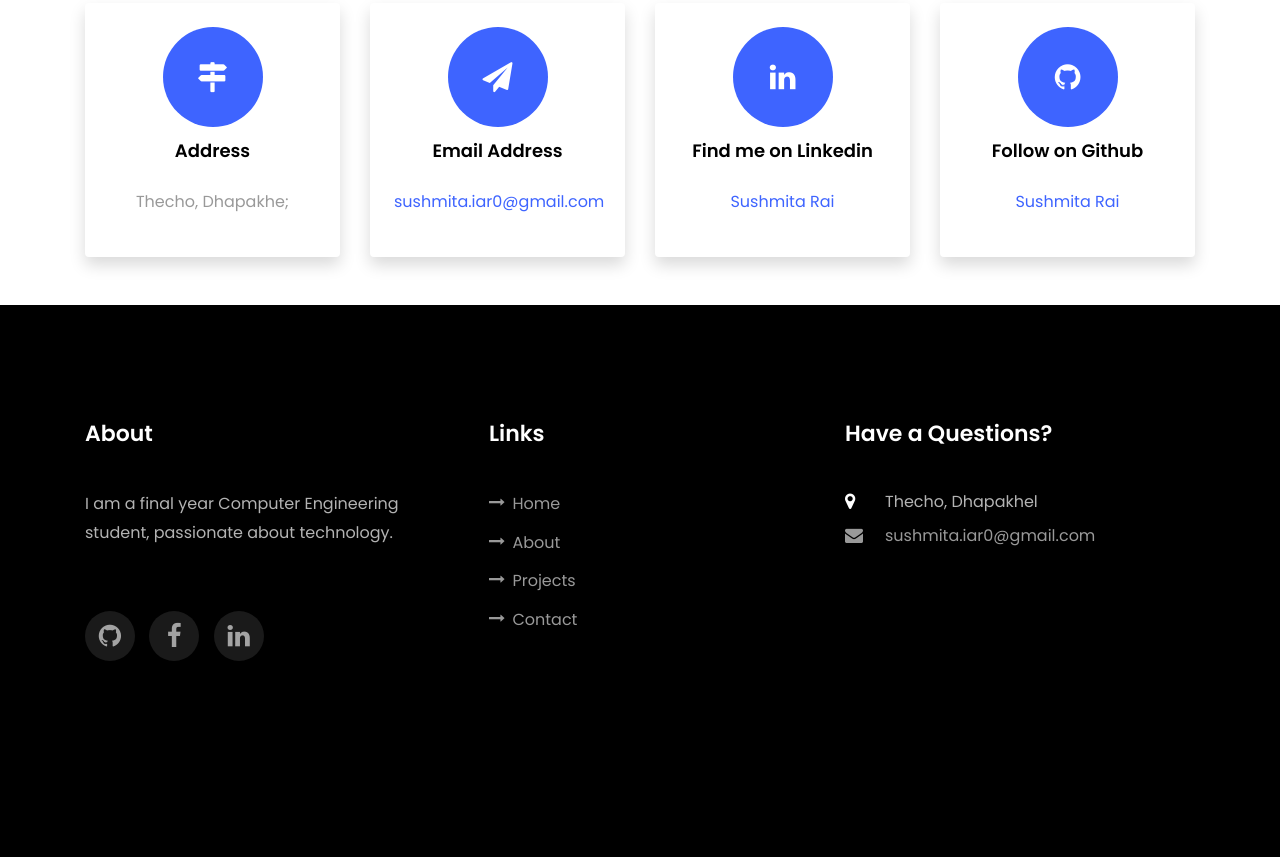
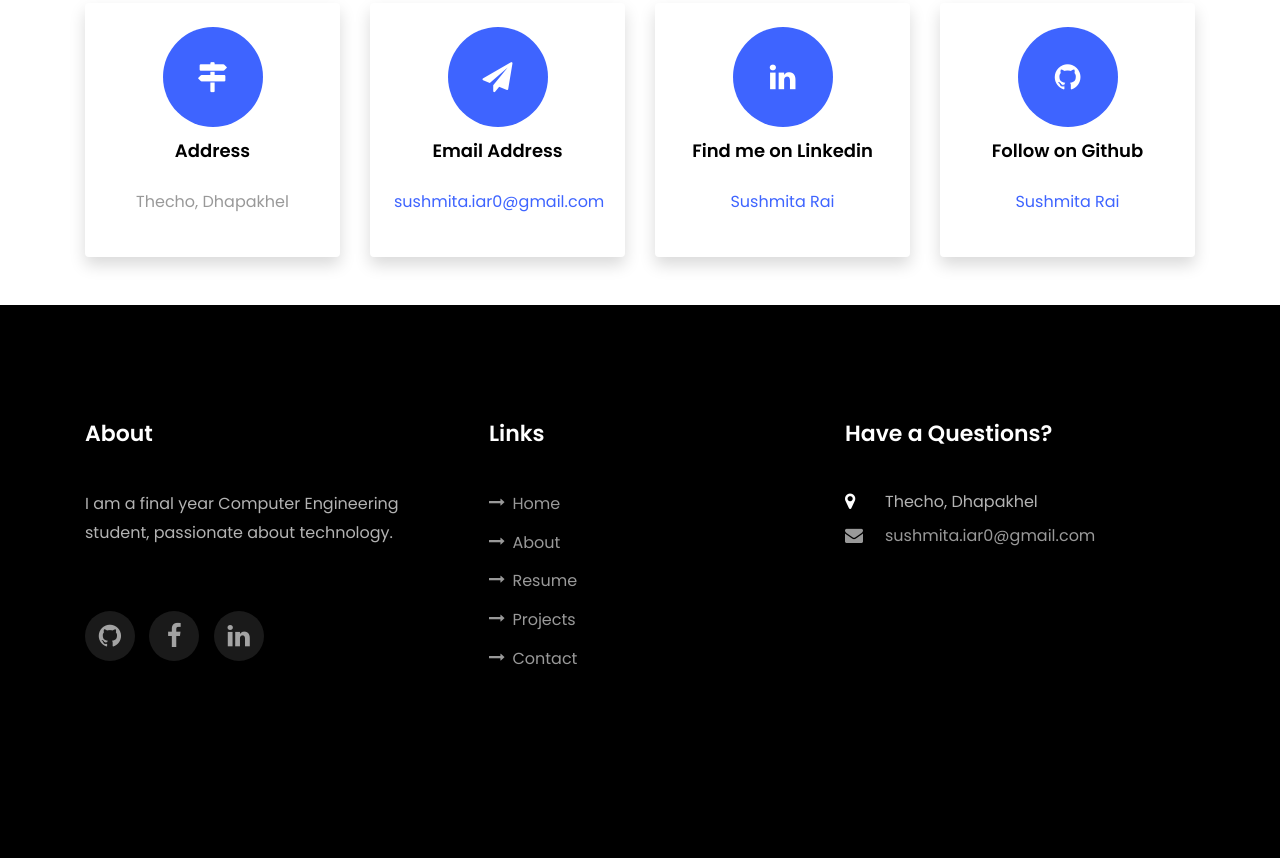
Before and after one commit to sushmitaraii1/portfolio, a plain HTML site: page index.html in a window 1280 px wide. Shown: the part 4873-5731 px from the top of the page. Drawn offline with Linux system fonts and the light colour scheme; files whose address does not match are found by name.

Commit message:
docs : Correction of wrong detail

```diff
--- a/index.html
+++ b/index.html
@@ -297,7 +297,7 @@
           		</div>
           		<div>
 	          		<h3 class="mb-4">Address</h3>
-		            <p>Thecho, Dhapakhe;</p>
+		            <p>Thecho, Dhapakhel</p>
 		          </div>
 	          </div>
           </div>
@@ -358,10 +358,11 @@
             <div class="ftco-footer-widget mb-4 ml-md-4">
               <h2 class="ftco-heading-2">Links</h2>
               <ul class="list-unstyled">
-                <li><a href="#"><span class="icon-long-arrow-right mr-2"></span>Home</a></li>
-                <li><a href="#"><span class="icon-long-arrow-right mr-2"></span>About</a></li>
-                <li><a href="#"><span class="icon-long-arrow-right mr-2"></span>Projects</a></li>
-                <li><a href="#"><span class="icon-long-arrow-right mr-2"></span>Contact</a></li>
+                <li><a href="#home-section"><span class="icon-long-arrow-right mr-2"></span>Home</a></li>
+                <li><a href="#about-section"><span class="icon-long-arrow-right mr-2"></span>About</a></li>
+				<li><a href="#resume-section"><span class="icon-long-arrow-right mr-2"></span>Resume</a></li>
+				<li><a href="#projects-section"><span class="icon-long-arrow-right mr-2"></span>Projects</a></li>
+                <li><a href="#contact-section"><span class="icon-long-arrow-right mr-2"></span>Contact</a></li>
               </ul>
             </div>
           </div>
```
